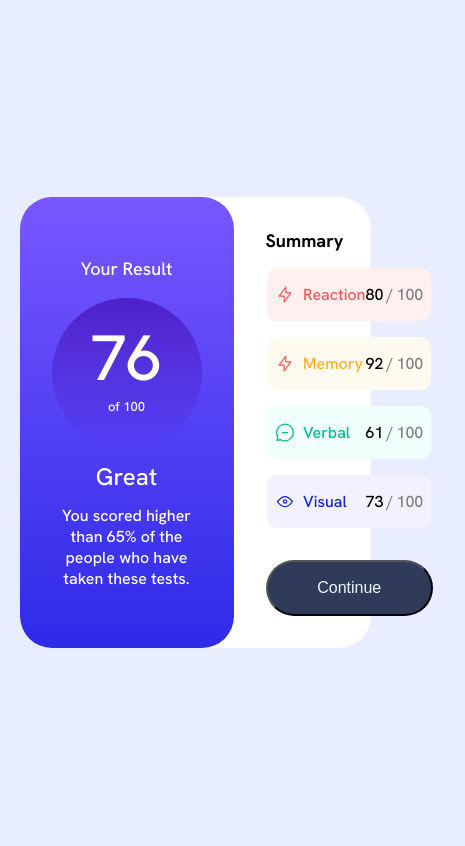
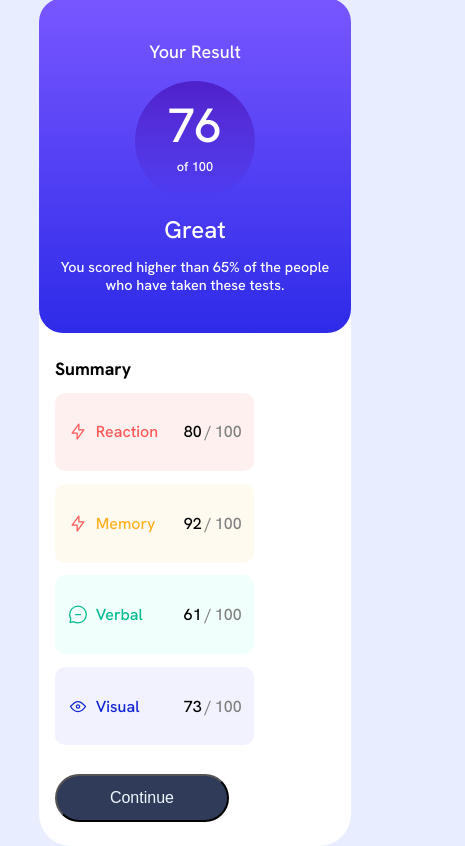
Before and after one commit to NickM101/results-summary, a plain HTML site: page index.html in a window 390 px wide. Shown: the whole page, 465 px wide, since content can reach past the window. Drawn offline with Linux system fonts and the light colour scheme.

Commit message:
[Complete]: Mobile design

```diff
--- a/style.css
+++ b/style.css
@@ -2,9 +2,10 @@ body{
     font-family: 'Hanken Grotesk', sans-serif;
     margin: 0;
     height: 100vh;
+    width: auto;
     display: flex;
+    place-items: center;
     justify-content: center;
-    place-items: center;
     background-color: rgb(232, 238, 255);
 }
 
@@ -73,7 +74,7 @@ body{
 }
 
 .summary {
-    padding: 2rem;
+    padding: 2em;
     width: 50%;
 }
 
@@ -88,9 +89,10 @@ body{
     justify-content: space-between;
     align-items: center;
     border-radius: 10px;
-    padding-left: .5rem;
-    padding-right: .5rem;
+    padding-left: .5em;
+    padding-right: .5em;
     margin: 1em .1em;
+    width: 100%;
 }
 
 .left-side {
@@ -120,3 +122,55 @@ button {
     border-radius: 100px;
     margin-top: 1em
 }
+
+@media (max-width: 425px) {
+    .container {
+        flex-direction: column;
+        width: 80%;
+        margin: 1rem;
+    }
+
+    .result, .summary {
+        width: fit-content;
+        padding: 1.5rem 1rem;
+        border-radius: 1.5rem;
+    }
+
+    .circle {
+        height: 120px;
+        width: 120px;
+    }
+
+    .circle-title {
+        font-size: 3em;
+        margin: 1.5rem 0;
+    }
+
+    .circle-subtitle {
+        font-size: 0.8em;
+    }
+
+    .footer-title {
+        font-size: 1.5em;
+    }
+
+    .footer-subtitle {
+        font-size: 0.9em;
+    }
+
+    .summary-title {
+        font-size: 1.1em;
+    }
+
+    .summary-card {
+        flex-direction: row;
+        padding: 0.8rem;
+        margin: 0.8em 0;
+        width: 100%;
+    }
+
+    button {
+        font-size: 1em;
+        height: 3em;
+    }
+}
```
